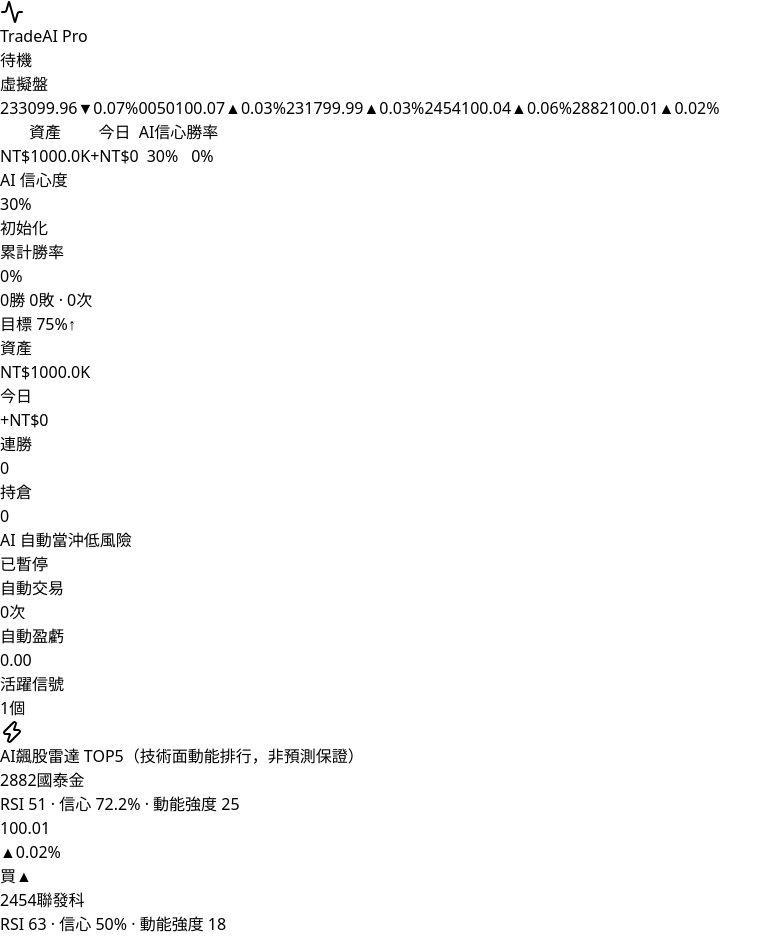
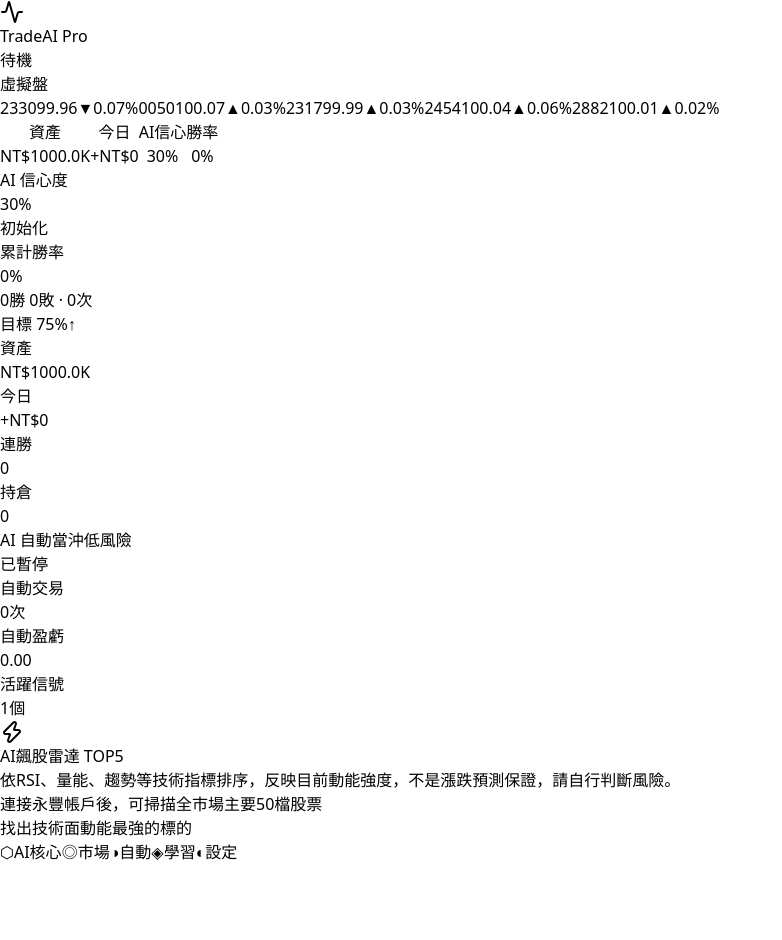
Before and after one commit to yenhaochou-ship-it/tradeai-pro, a React (Vite) app: page / in a window 1280 px wide. Shown: the top 940 px of the page, without its empty margins (0-782 px from the left). After the commit the page ends 864 px from the top, so only its background shows below. Built offline with nearby package versions, Linux system fonts and the light colour scheme.

Commit message:
AI飆股雷達改為全市場真實掃描，含進出場點

```diff
--- a/src/TradeAIPro.jsx
+++ b/src/TradeAIPro.jsx
@@ -726,6 +726,7 @@
   const [manQty,   setManQty]   = useState(10); // 快速下單數量（提升到頂層，避免每次報價更新被重置）
   const [capInput, setCapInput] = useState(()=>{ try{ return localStorage.getItem("starting_capital")||"1000000"; }catch{ return "1000000"; } });
   const [instFlows, setInstFlows] = useState({date:null,topBuy:[],topSell:[],loading:false}); // 三大法人真實買賣超（來源：台灣證交所公開資料）
+  const [scanResults, setScanResults] = useState({results:[],updated:null,scanning:false,loading:false}); // 全市場飆股雷達掃描結果（後端真實技術指標排序）
   const [broker,   setBroker]   = useState({status:"disconnected",apiKey:"",secretKey:"",account:null,balance:null,error:null}); // 永豐真實帳戶連接
   const [tradeMode, setTradeMode] = useState("virtual");
   const [autoCapPct, setAutoCapPct] = useState(()=>{ try{ return Number(localStorage.getItem("autoCapPct")||100); }catch{ return 100; } }); // AI自動交易可用資金%
@@ -908,6 +909,23 @@
   },[]);
   useEffect(()=>{ if(broker.status==="connected") fetchInstFlows(); },[broker.status,fetchInstFlows]);
 
+  // ── AI飆股雷達：抓後端全市場掃描結果（真實技術指標排序，非自選股限定）──
+  const fetchScanResults = useCallback(async()=>{
+    setScanResults(s=>({...s,loading:true}));
+    try{
+      const r=await fetch("/api/sinopac?path=scan/topstocks?top=5");
+      const d=await r.json();
+      if(r.ok) setScanResults({results:d.results||[],updated:d.updated,scanning:d.scanning,loading:false});
+      else setScanResults(s=>({...s,loading:false}));
+    }catch{ setScanResults(s=>({...s,loading:false})); }
+  },[]);
+  useEffect(()=>{
+    if(broker.status!=="connected") return;
+    fetchScanResults();
+    const iv=setInterval(fetchScanResults,90000); // 每90秒抓一次最新掃描結果（後端排程每5分鐘才重新掃描一次，不用更頻繁）
+    return()=>clearInterval(iv);
+  },[broker.status,fetchScanResults]);
+
   // ── 真實歷史K棒定期刷新（避免抓一次後RSI/MACD用越來越舊的歷史資料）──
   useEffect(()=>{
     if(broker.status!=="connected") return;
@@ -1585,41 +1603,74 @@
           </div>
         </Card>
 
-        {/* AI飆股雷達 TOP5：依技術面綜合動能排序自選股（非預測，僅反映目前技術面強度），取代原本跟市場頁重複的即時信號清單 */}
+        {/* AI飆股雷達 TOP5：連線時用後端真實掃描全市場主要50檔股票，技術面動能排序，含建議進出場點 */}
         <div className="space-y-2">
-          <div className="text-[9px] text-gray-600 uppercase tracking-wider px-1 flex items-center gap-1.5">
-            <Zap className="w-3 h-3 text-amber-400"/>AI飆股雷達 TOP5（技術面動能排行，非預測保證）
+          <div className="flex items-center justify-between px-1">
+            <div className="text-[9px] text-gray-600 uppercase tracking-wider flex items-center gap-1.5">
+              <Zap className="w-3 h-3 text-amber-400"/>AI飆股雷達 TOP5
+            </div>
+            {broker.status==="connected"&&scanResults.updated&&(
+              <span className="text-[8px] text-gray-700">更新於 {scanResults.updated}</span>
+            )}
           </div>
-          {(()=>{
-            const scored=wl.map(sym=>{
-              const sig=sigs[sym]||{action:"hold",conf:50,rsi:50};
-              const momentum=(N(sig.conf)-50)*1.0+(N(sig.volRatio,1)-1)*15+(N(sig.trendStr)*20);
-              return{sym,sig,momentum};
-            }).sort((a,b)=>Math.abs(b.momentum)-Math.abs(a.momentum)).slice(0,5);
-            if(scored.length===0) return <div className="text-[10px] text-gray-600 text-center py-4">尚無自選股，請先到市場頁新增</div>;
-            return scored.map(({sym,sig,momentum})=>{
-              const lp=live[sym]||{};
+          <div className="text-[9px] text-amber-400/70 px-1 leading-relaxed">
+            依RSI、量能、趨勢等技術指標排序，反映目前動能強度，<span className="font-bold">不是漲跌預測保證</span>，請自行判斷風險。
+          </div>
+          {broker.status!=="connected"?(
+            <div className="text-[10px] text-gray-600 text-center py-6 bg-[#070f1c] border border-[#0d2137] rounded-xl">
+              連接永豐帳戶後，可掃描全市場主要50檔股票<br/>找出技術面動能最強的標的
+            </div>
+          ):scanResults.loading&&scanResults.results.length===0?(
+            <div className="text-[10px] text-gray-600 text-center py-6 flex items-center justify-center gap-2">
+              <RefreshCw className="w-3.5 h-3.5 animate-spin"/>掃描中（約需30秒~1分鐘）...
+            </div>
+          ):scanResults.results.length===0?(
+            <div className="text-[10px] text-gray-600 text-center py-6">目前沒有明確動能信號的股票，請稍後再試</div>
+          ):(
+            scanResults.results.map((r,idx)=>{
+              const isLong=r.action==="buy";
+              const inWl=wl.includes(r.symbol);
               return(
-                <Card key={sym} onClick={()=>setModal({type:"sigModal",data:{sym,sig,lp}})} cls="p-3 flex items-center gap-3">
-                  <div className={`w-1 h-8 rounded-full flex-shrink-0 ${sig.action==="buy"?"bg-emerald-400":sig.action==="sell"?"bg-red-400":"bg-gray-700"}`}/>
-                  <div className="flex-1 min-w-0">
-                    <div className="flex items-center gap-2">
-                      <span className="text-xs font-mono font-bold text-white">{sym}</span>
-                      <span className="text-[9px] text-gray-600">{getStockName(sym)}</span>
+                <Card key={r.symbol} cls="p-3">
+                  <div className="flex items-center gap-3 mb-2">
+                    <div className={`w-6 h-6 rounded-lg flex items-center justify-center text-[10px] font-bold flex-shrink-0 ${isLong?"bg-emerald-500/15 text-emerald-400":"bg-red-500/15 text-red-400"}`}>
+                      {idx+1}
                     </div>
-                    <div className="text-[9px] text-gray-600">RSI {sig.rsi!=null?sig.rsi.toFixed(0):"—"} · 信心 {sig.conf}% · 動能強度 {Math.abs(momentum).toFixed(0)}</div>
+                    <div className="flex-1 min-w-0">
+                      <div className="flex items-center gap-2">
+                        <span className="text-xs font-mono font-bold text-white">{r.symbol}</span>
+                        <span className="text-[9px] text-gray-600">{getStockName(r.symbol)}</span>
+                      </div>
+                      <div className="text-[9px] text-gray-600">RSI {r.rsi} · 信心 {r.conf}%</div>
+                    </div>
+                    <Chip c={isLong?"bg-emerald-500/10 border-emerald-500/25 text-emerald-400":"bg-red-500/10 border-red-500/25 text-red-400"}>
+                      {isLong?"建議偏多▲":"建議偏空▼"}
+                    </Chip>
                   </div>
-                  <div className="text-right mr-2">
-                    <div className="text-sm font-mono font-bold text-white">{N(lp.price,STOCKS[sym]?.base??realBases[sym]??0).toFixed(2)}</div>
-                    <div className={`text-[9px] ${CC(lp.pct)}`}>{N(lp.pct)>=0?"▲":"▼"}{Math.abs(N(lp.pct)).toFixed(2)}%</div>
+                  <div className="grid grid-cols-3 gap-2 bg-[#0a1422] rounded-lg p-2 mb-2">
+                    <div className="text-center">
+                      <div className="text-[8px] text-gray-600">現價/建議進場</div>
+                      <div className="text-[11px] font-mono font-bold text-white">NT${r.price}</div>
+                    </div>
+                    <div className="text-center">
+                      <div className="text-[8px] text-gray-600">停損價</div>
+                      <div className="text-[11px] font-mono font-bold text-red-400">NT${r.stop_loss}</div>
+                    </div>
+                    <div className="text-center">
+                      <div className="text-[8px] text-gray-600">停利價</div>
+                      <div className="text-[11px] font-mono font-bold text-emerald-400">NT${r.take_profit}</div>
+                    </div>
                   </div>
-                  <Chip c={sig.action==="buy"?"bg-emerald-500/10 border-emerald-500/25 text-emerald-400":sig.action==="sell"?"bg-red-500/10 border-red-500/25 text-red-400":"border-gray-800 text-gray-700"}>
-                    {sig.action==="buy"?"買▲":sig.action==="sell"?"賣▼":"─"}
-                  </Chip>
+                  <button onClick={()=>{
+                    if(!inWl) setWl(w=>[...w,r.symbol]);
+                    setSelSym(r.symbol); setTab("market");
+                  }} className="w-full py-1.5 bg-cyan-500/10 border border-cyan-500/25 text-cyan-400 rounded-lg text-[10px] font-bold">
+                    {inWl?"前往市場頁查看":"加入自選股並查看"}
+                  </button>
                 </Card>
               );
-            });
-          })()}
+            })
+          )}
         </div>
 
       </div>
```
